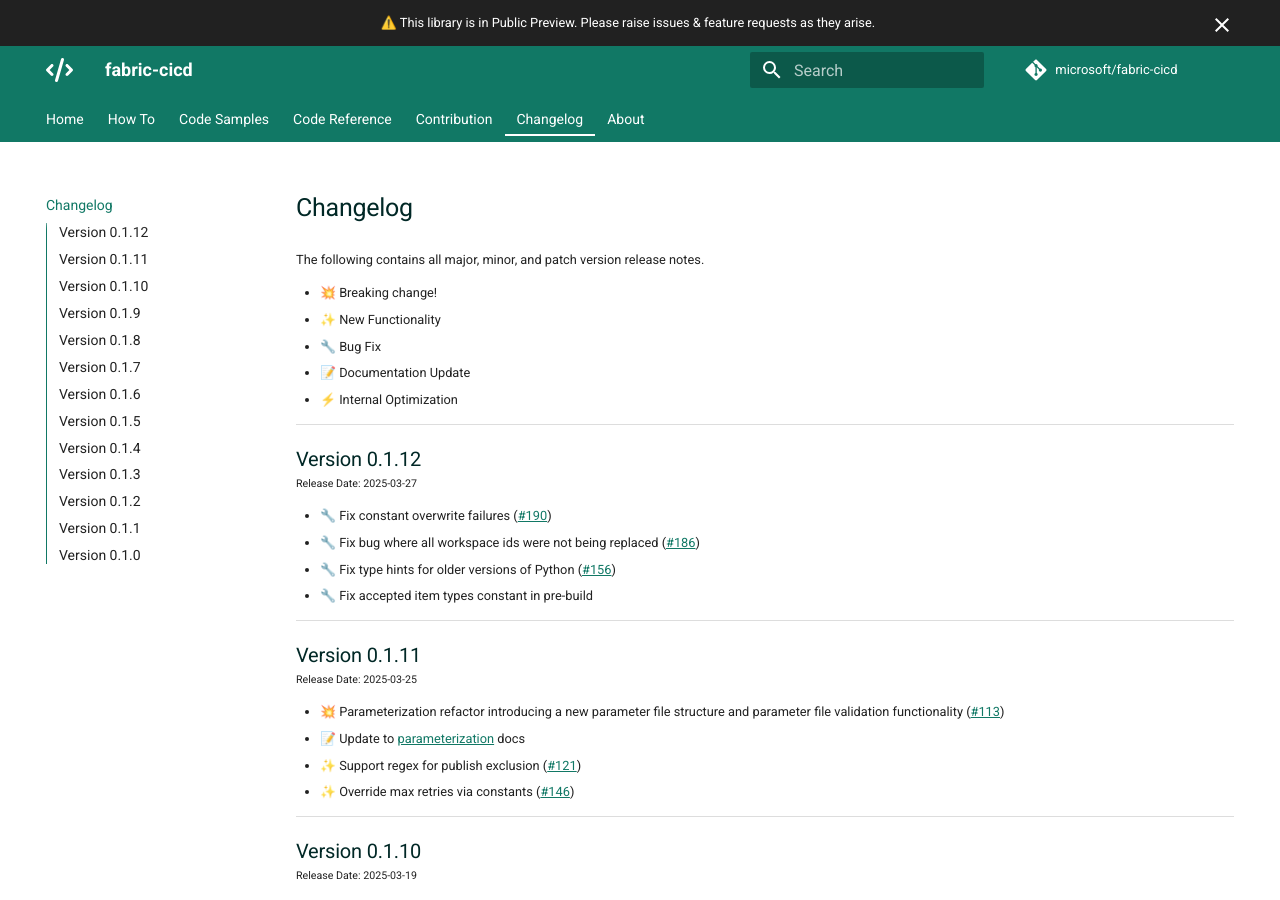
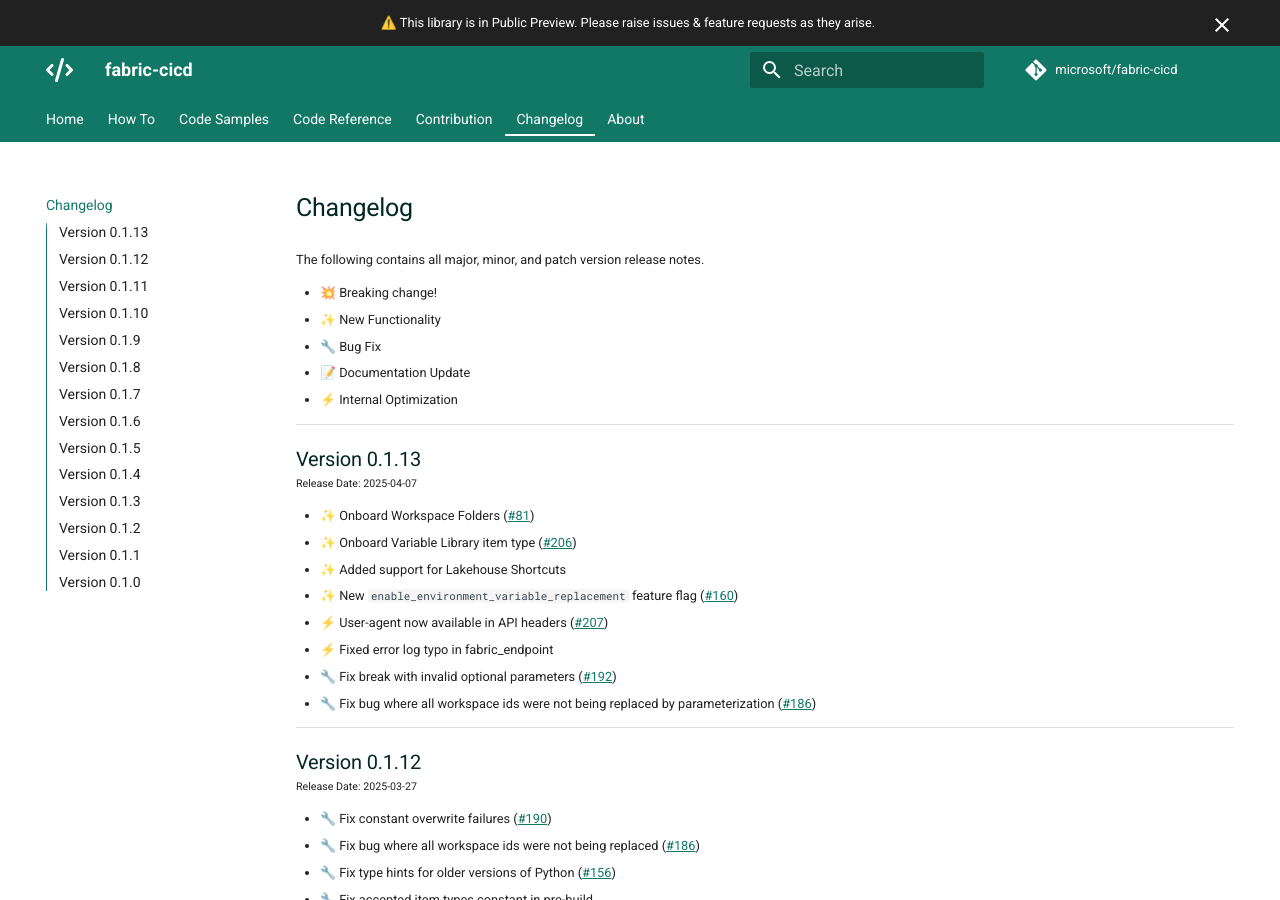
Before and after one commit to shirasassoon/fabric-cicd, an MkDocs documentation site: the page built from docs/changelog.md, in a window 1280 px wide and 900 px high. Built offline with MkDocs 1.6.1 and Material for MkDocs 9.7.7, drawn with Linux system fonts in a browser that asks for light colours; comment, search, counter and statistics services are not loaded; the version menu is left out.

Commit message:
v0.1.13 (#215)
This pull request includes updates to the `fabric-cicd` package,
primarily focusing on updating the version and adding new features and
fixes. The most important changes include the addition of new features,
bug fixes, and an update to the version number.

### New Features and Fixes:

*
[`docs/changelog.md`](diffhunk://#diff-77f023b99d3d58008351d3e82fc06e6d06ba1bc2da9e41be6329b7fa4f419f05R11-R23):
Added release notes for version 0.1.13, including new features such as
onboarding Workspace Folders, onboarding Variable Library item type,
support for Lakehouse Shortcuts, and a new feature flag for enabling
environment variable replacement. Also included are optimizations and
bug fixes.

### Version Update:

*
[`src/fabric_cicd/constants.py`](diffhunk://#diff-91c2d32be351f155f090c4bd57ebe3c10e646edbc1b663e2a72b697f956a949cL7-R7):
Updated the version constant from 0.1.12 to 0.1.13.

```diff
--- a/docs/changelog.md
+++ b/docs/changelog.md
@@ -7,6 +7,19 @@
 -   🔧 Bug Fix
 -   📝 Documentation Update
 -   ⚡ Internal Optimization
+
+## Version 0.1.13
+
+<span class="md-h2-subheader">Release Date: 2025-04-07</span>
+
+-   ✨ Onboard Workspace Folders ([#81](https://github.com/microsoft/fabric-cicd/issues/81))
+-   ✨ Onboard Variable Library item type ([#206](https://github.com/microsoft/fabric-cicd/issues/206))
+-   ✨ Added support for Lakehouse Shortcuts
+-   ✨ New `enable_environment_variable_replacement` feature flag ([#160](https://github.com/microsoft/fabric-cicd/issues/160))
+-   ⚡ User-agent now available in API headers ([#207](https://github.com/microsoft/fabric-cicd/issues/207))
+-   ⚡ Fixed error log typo in fabric_endpoint
+-   🔧 Fix break with invalid optional parameters ([#192](https://github.com/microsoft/fabric-cicd/issues/192))
+-   🔧 Fix bug where all workspace ids were not being replaced by parameterization ([#186](https://github.com/microsoft/fabric-cicd/issues/186))
 
 ## Version 0.1.12
 
```
Also changed, not shown: 1 other file.
